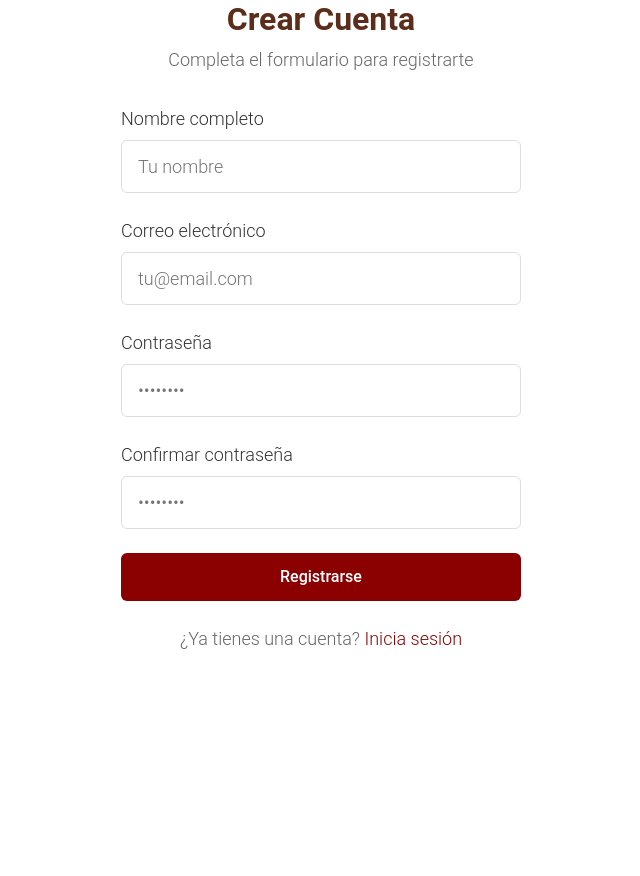
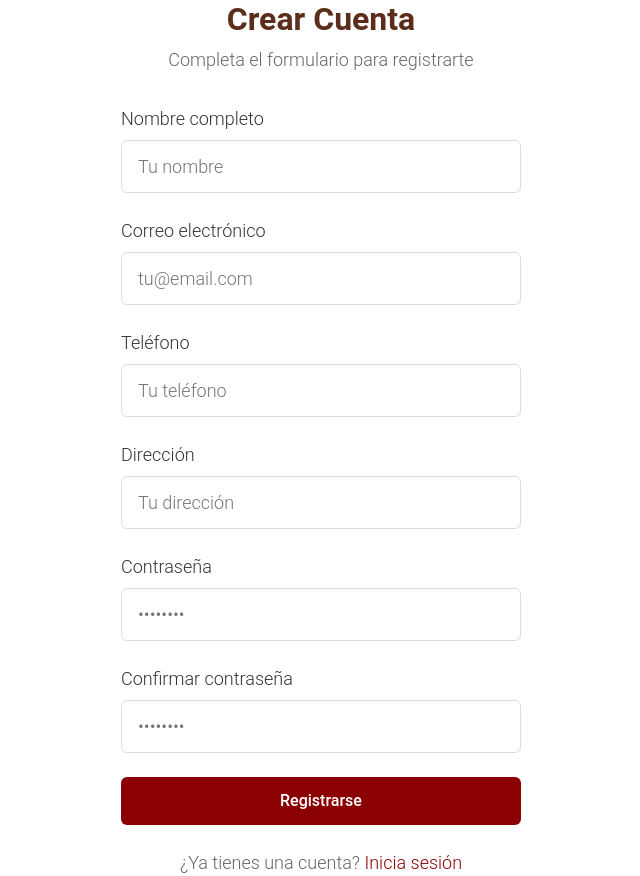
Before and after one commit to michael24561/mevn-frontend, a Next.js app: page /auth/register in a window 1280 px wide. Shown: the whole page, without its empty margins (319-959 px from the left). Before the commit the page ends 800 px from the top, so only its background shows below. Built offline with nearby package versions, Linux system fonts and the light colour scheme.

Commit message:
Descripción de los cambios

```diff
--- a/src/app/(public)/auth/register/page.tsx
+++ b/src/app/(public)/auth/register/page.tsx
@@ -5,11 +5,12 @@ import Link from "next/link";
 
 export default function RegisterPage() {
   const [formData, setFormData] = useState({
-    name: "",
+    nombre: "",
     email: "",
     password: "",
     confirmPassword: "",
-    role: "user"
+    telefono: "",
+    direccion: ""
   });
   const [error, setError] = useState("");
   const [isLoading, setIsLoading] = useState(false);
@@ -39,10 +40,11 @@ export default function RegisterPage() {
           "Content-Type": "application/json"
         },
         body: JSON.stringify({
-          name: formData.name,
+          nombre: formData.nombre,
           email: formData.email,
           password: formData.password,
-          role: formData.role
+          telefono: formData.telefono,
+          direccion: formData.direccion
         })
       });
 
@@ -92,14 +94,14 @@ export default function RegisterPage() {
 
       <form onSubmit={handleSubmit} className="space-y-4">
         <div className="form-group">
-          <label htmlFor="name" className="form-label">
+          <label htmlFor="nombre" className="form-label">
             Nombre completo
           </label>
           <input
             type="text"
-            id="name"
-            name="name"
-            value={formData.name}
+            id="nombre"
+            name="nombre"
+            value={formData.nombre}
             onChange={handleChange}
             className="form-input"
             placeholder="Tu nombre"
@@ -119,6 +121,38 @@ export default function RegisterPage() {
             onChange={handleChange}
             className="form-input"
             placeholder="tu@email.com"
+            required
+          />
+        </div>
+
+        <div className="form-group">
+          <label htmlFor="telefono" className="form-label">
+            Teléfono
+          </label>
+          <input
+            type="text"
+            id="telefono"
+            name="telefono"
+            value={formData.telefono}
+            onChange={handleChange}
+            className="form-input"
+            placeholder="Tu teléfono"
+            required
+          />
+        </div>
+
+        <div className="form-group">
+          <label htmlFor="direccion" className="form-label">
+            Dirección
+          </label>
+          <input
+            type="text"
+            id="direccion"
+            name="direccion"
+            value={formData.direccion}
+            onChange={handleChange}
+            className="form-input"
+            placeholder="Tu dirección"
             required
           />
         </div>
```
Also changed, not shown: pages/api/auth/[...nextauth].js (+11 -6 lines), pages/auth/signin.js (+11 -10 lines), src/app/(public)/auth/login/page.tsx (+3 -7 lines).
